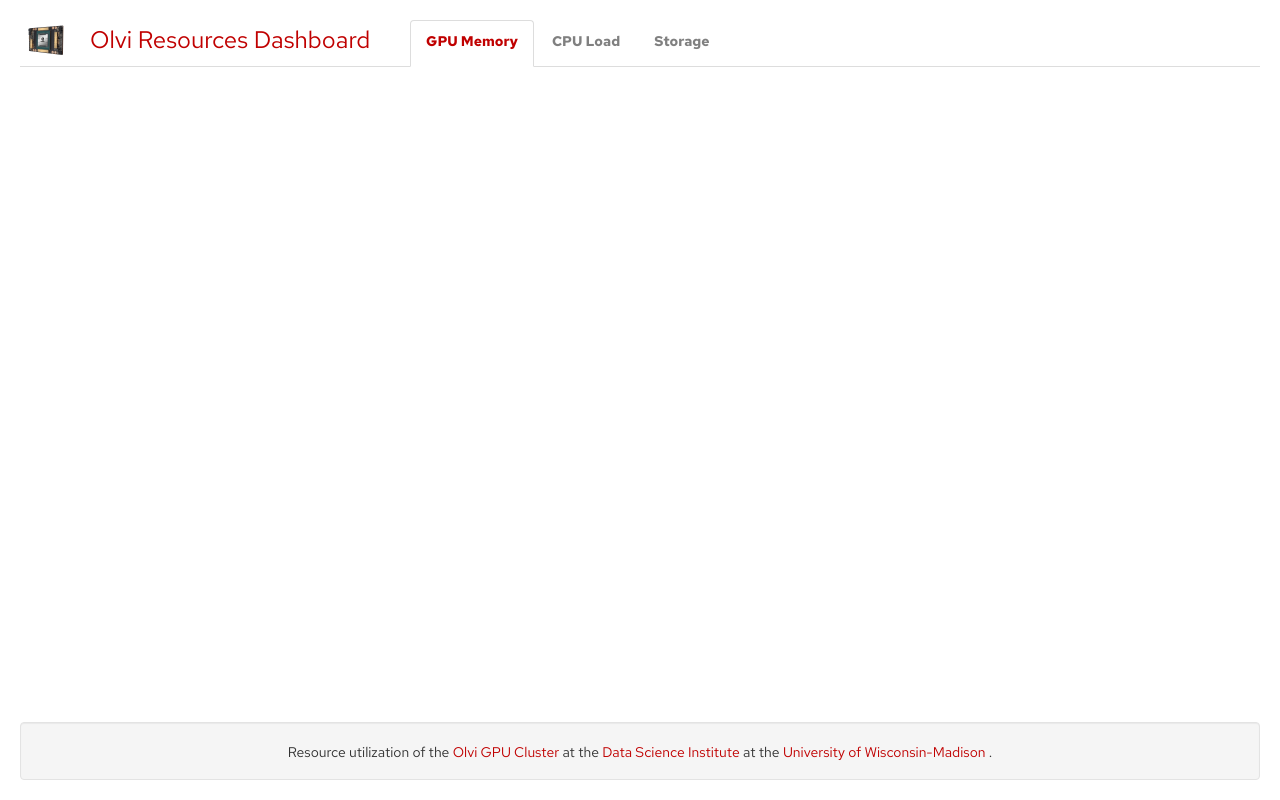
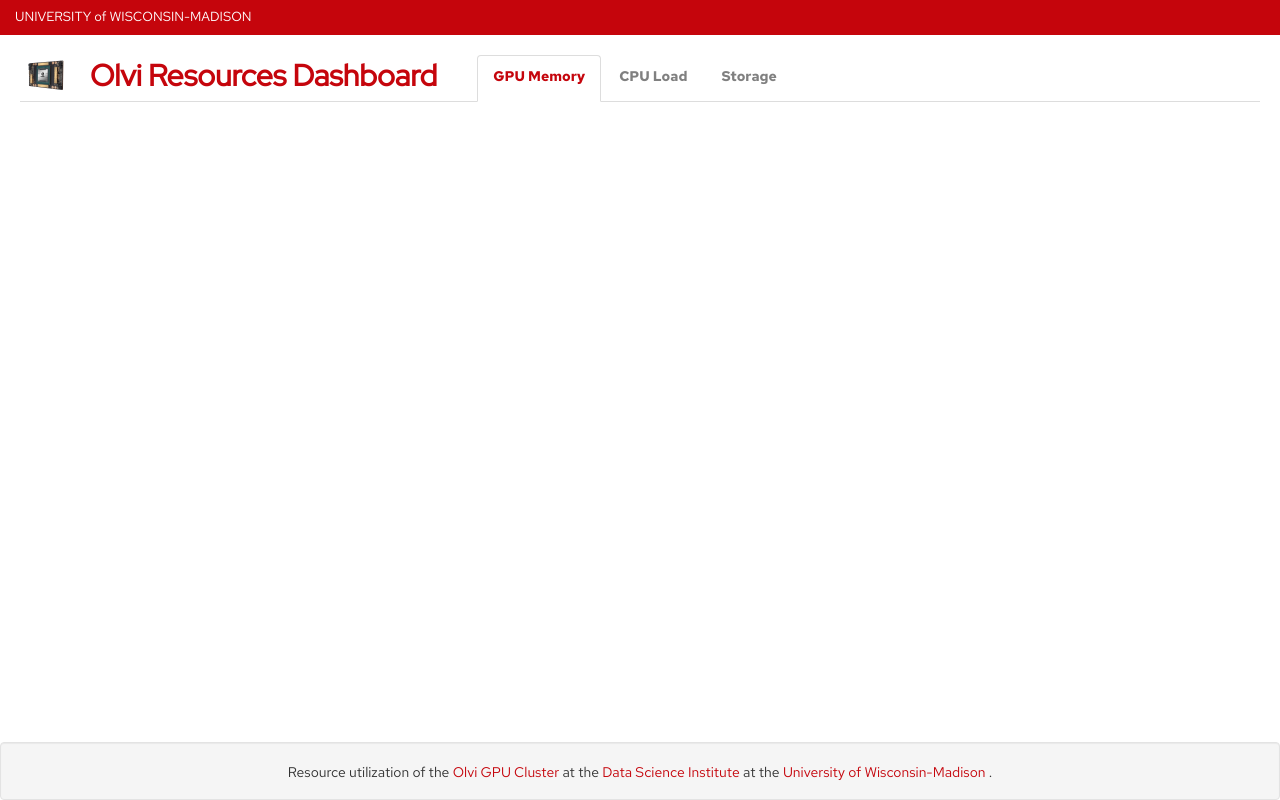
Before and after one commit to UW-Madison-DSI/GPU-Dashboard, a plain HTML site: page src/client/index.html in a window 1280 px wide. Drawn offline with nearby package versions, Linux system fonts and the light colour scheme; no server answers.

Commit message:
Added header bar.

```diff
--- a/src/client/index.html
+++ b/src/client/index.html
@@ -13,6 +13,8 @@
 
 		<!-- custom styles -->
 		<link rel="stylesheet" type="text/css" href="fonts/red-hat-text/styles.css" />
+		<link rel="stylesheet" type="text/css" href="fonts/red-hat-display/styles.css" />
+
 		<link rel="stylesheet" type="text/css" href="styles/styles.css" />
 
 		<!-- system scripts -->
@@ -28,6 +30,11 @@
 
 	<body>
 		<div class="header">
+			<div class="brand">
+				UNIVERSITY of WISCONSIN-MADISON
+			</div>
+		</div>
+		<div class="header-bar">
 			<img class="logo" src="images/olvi-logo.jpg">
 			<h1 class="title">Olvi Resources Dashboard</h1>
 
--- a/src/client/styles/styles.css
+++ b/src/client/styles/styles.css
@@ -19,18 +19,37 @@
 	display: flex;
 	flex-direction: column;
 	font-family: 'Red Hat Text', sans-serif;
-	padding: 20px;
-	--primary-color: #c00000;
+	--primary-color: #c5050c;
 	--primary-hover-color: #900000;
 	position: absolute;
 	top: 0;
 	left: 0;
 	right: 0;
 	bottom: 0;
+	font-size: 14px;
 }
 
 .header {
-	text-align: center;
+	display: flex;
+	background-color: var(--primary-color);
+	color: white;
+	height: 35px;
+
+	.brand {
+		font-size: 13.2px;
+		margin: auto;
+		margin-left: 15px;
+	}
+}
+
+.header-bar {
+	padding: 20px;
+
+	.title {
+		font-family: 'Red Hat Display', sans-serif;
+		font-size: 30px;
+		font-weight: bold;
+	}
 }
 
 .logo {
```
